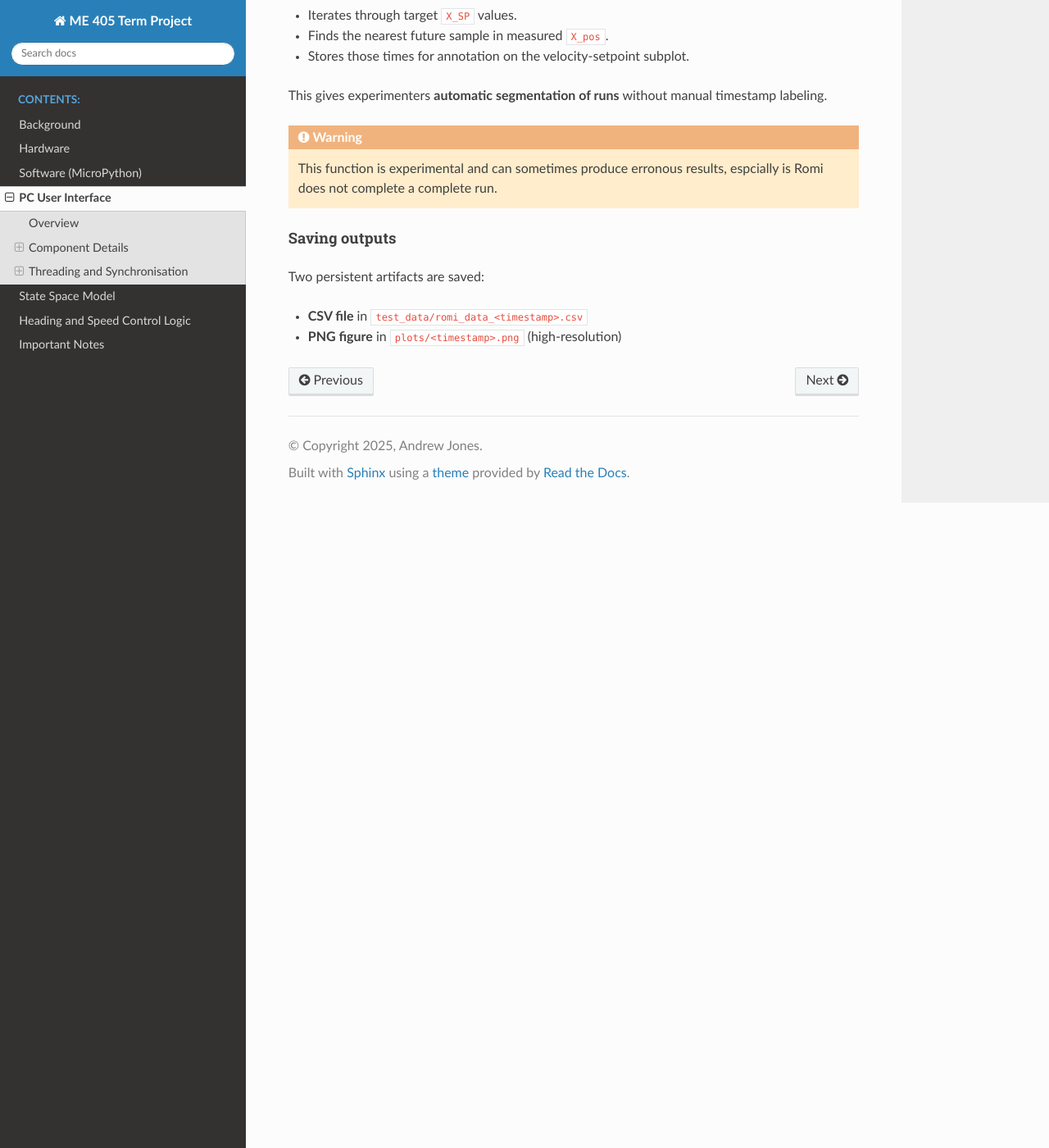
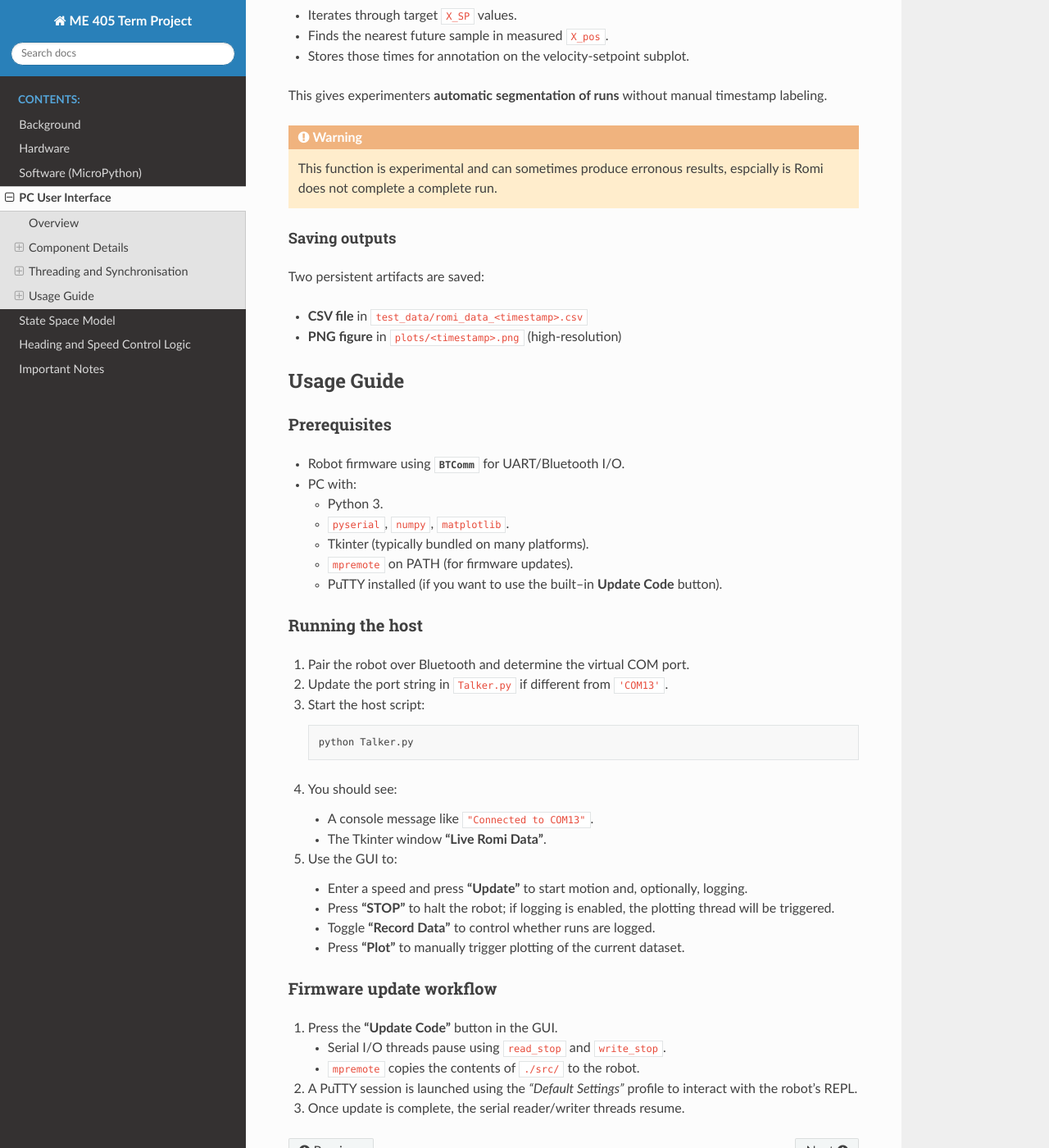
Before and after one commit to andrewthegr8/Term-Project-ME-405, a Sphinx documentation site: the page built from docs/source/pcui.rst, in a window 1280 px wide and 1400 px high, scrolled down 8373 px. Shown: the whole window at 82% size. Built offline with Sphinx 7.4.7 and the Read the Docs theme 3.1.0, drawn with Linux system fonts in a browser that asks for light colours; comment, search, counter and statistics services are not loaded.

Commit message:
Enhance documentation in pcui.rst and ssmodel.rst for clarity and detail; add usage guide and prerequisites in pcui.rst, and refine explanations in ssmodel.rst.

```diff
--- a/docs/source/pcui.rst
+++ b/docs/source/pcui.rst
@@ -429,3 +429,60 @@ Two persistent artifacts are saved:
 
 * **CSV file** in ``test_data/romi_data_<timestamp>.csv``
 * **PNG figure** in ``plots/<timestamp>.png`` (high-resolution)
+
+
+Usage Guide
+-----------
+
+Prerequisites
+~~~~~~~~~~~~~
+
+* Robot firmware using :class:`BTComm` for UART/Bluetooth I/O.
+* PC with:
+
+  - Python 3.
+  - ``pyserial``, ``numpy``, ``matplotlib``.
+  - Tkinter (typically bundled on many platforms).
+  - ``mpremote`` on PATH (for firmware updates).
+  - PuTTY installed (if you want to use the built–in **Update Code**
+    button).
+
+Running the host
+~~~~~~~~~~~~~~~~
+
+1. Pair the robot over Bluetooth and determine the virtual COM port.
+2. Update the port string in ``Talker.py`` if different from
+   ``'COM13'``.
+3. Start the host script:
+
+   .. code-block:: bash
+
+      python Talker.py
+
+4. You should see:
+
+   * A console message like ``"Connected to COM13"``.
+   * The Tkinter window **“Live Romi Data”**.
+
+5. Use the GUI to:
+
+   * Enter a speed and press **“Update”** to start motion and,
+     optionally, logging.
+   * Press **“STOP”** to halt the robot; if logging is enabled, the
+     plotting thread will be triggered.
+   * Toggle **“Record Data”** to control whether runs are logged.
+   * Press **“Plot”** to manually trigger plotting of the current
+     dataset.
+
+Firmware update workflow
+~~~~~~~~~~~~~~~~~~~~~~~~
+
+1. Press the **“Update Code”** button in the GUI.
+
+   * Serial I/O threads pause using ``read_stop`` and ``write_stop``.
+   * ``mpremote`` copies the contents of ``./src/`` to the robot.
+
+2. A PuTTY session is launched using the *“Default Settings”* profile to
+   interact with the robot's REPL.
+
+3. Once update is complete, the serial reader/writer threads resume.
```
Also changed, not shown: docs/source/ssmodel.rst (+5 -4 lines).
